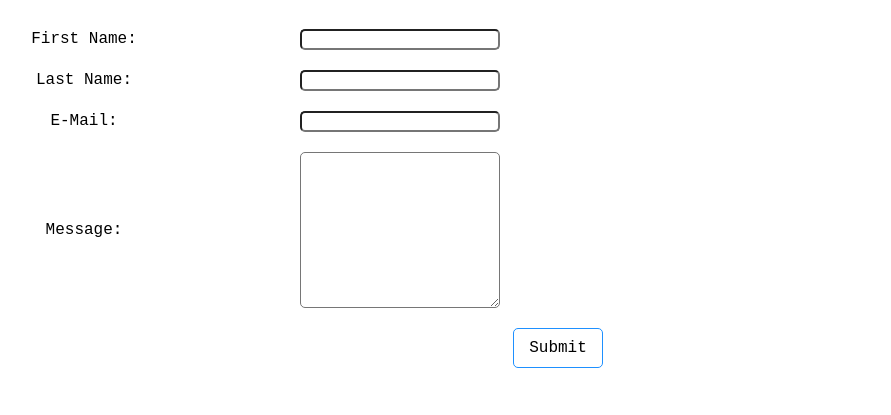
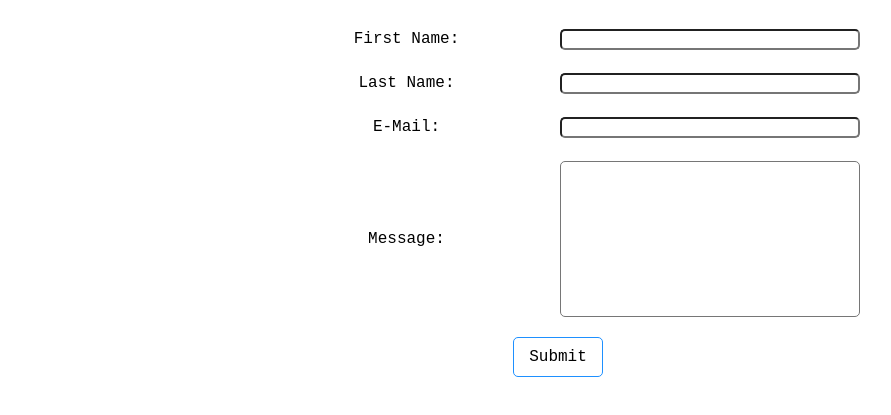
Before and after one commit to stevencharleshuang/forms-study, a plain HTML site: page html/index.html in a window 1280 px wide. Shown: the part 61-476 px from the top of the page, without its empty margins (82-973 px from the left). Drawn offline with Linux system fonts and the light colour scheme.

Commit message:
fixed form styles

```diff
--- a/html/styles/style.css
+++ b/html/styles/style.css
@@ -10,18 +10,19 @@ body {
 form {
   display: flex;
   flex-flow: column nowrap;
-  /* justify-content: center; */
 }
 
 form .form-fields {
+  margin: 0 auto;
   display: grid;
-  grid-template-columns: 25% 25%;
+  grid-template-columns: 1fr 1fr;
+  grid-gap: 3px;
   align-items: center;
 }
 
 form .form-input-field {
   margin: 10px auto;
-  width: 200px;
+  width: 300px;
   border-radius: 5px;
 }
 
@@ -42,3 +43,7 @@ form .form-input-field {
   background: dodgerblue;
   color: white
 }
+
+textarea {
+  resize: none;
+}
```
